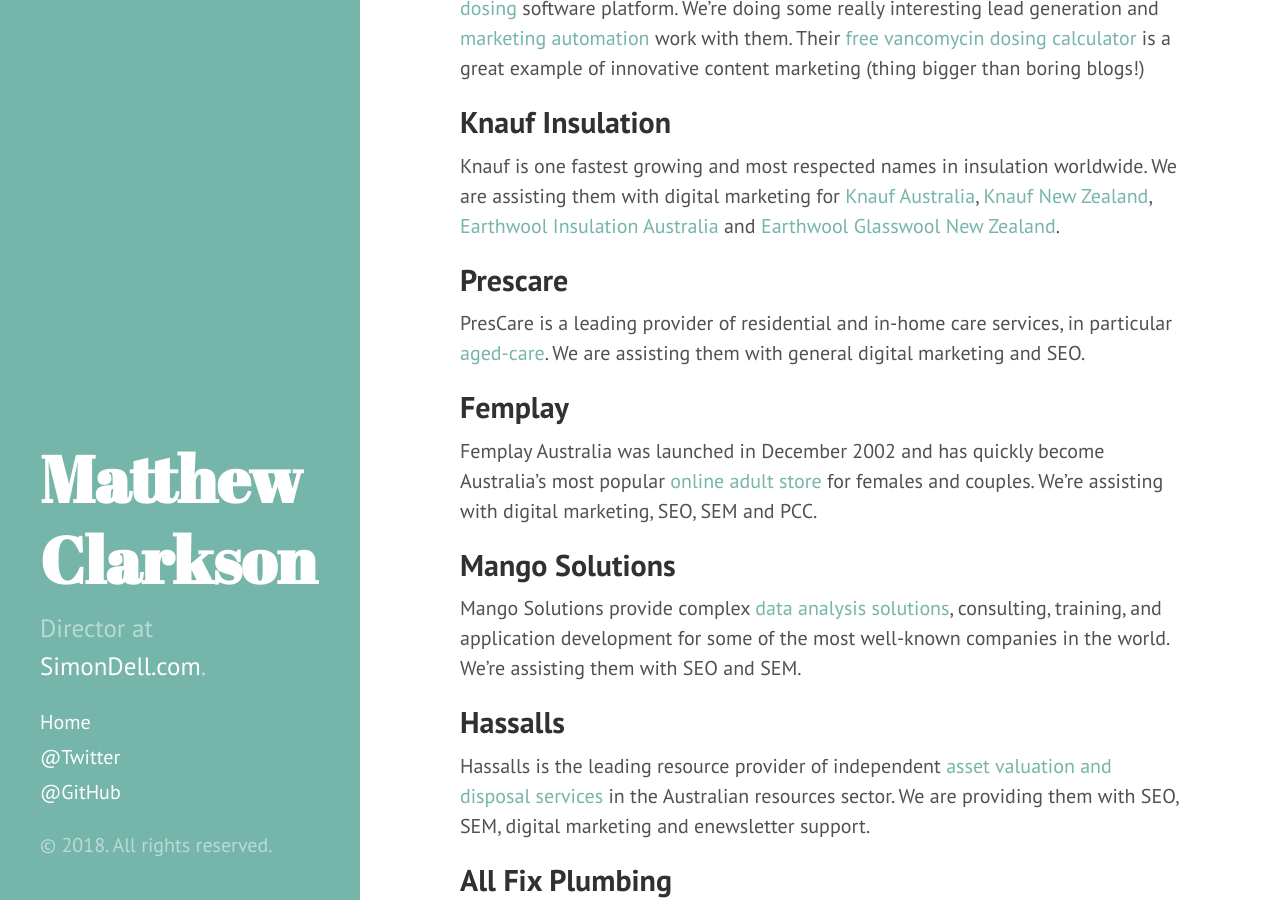
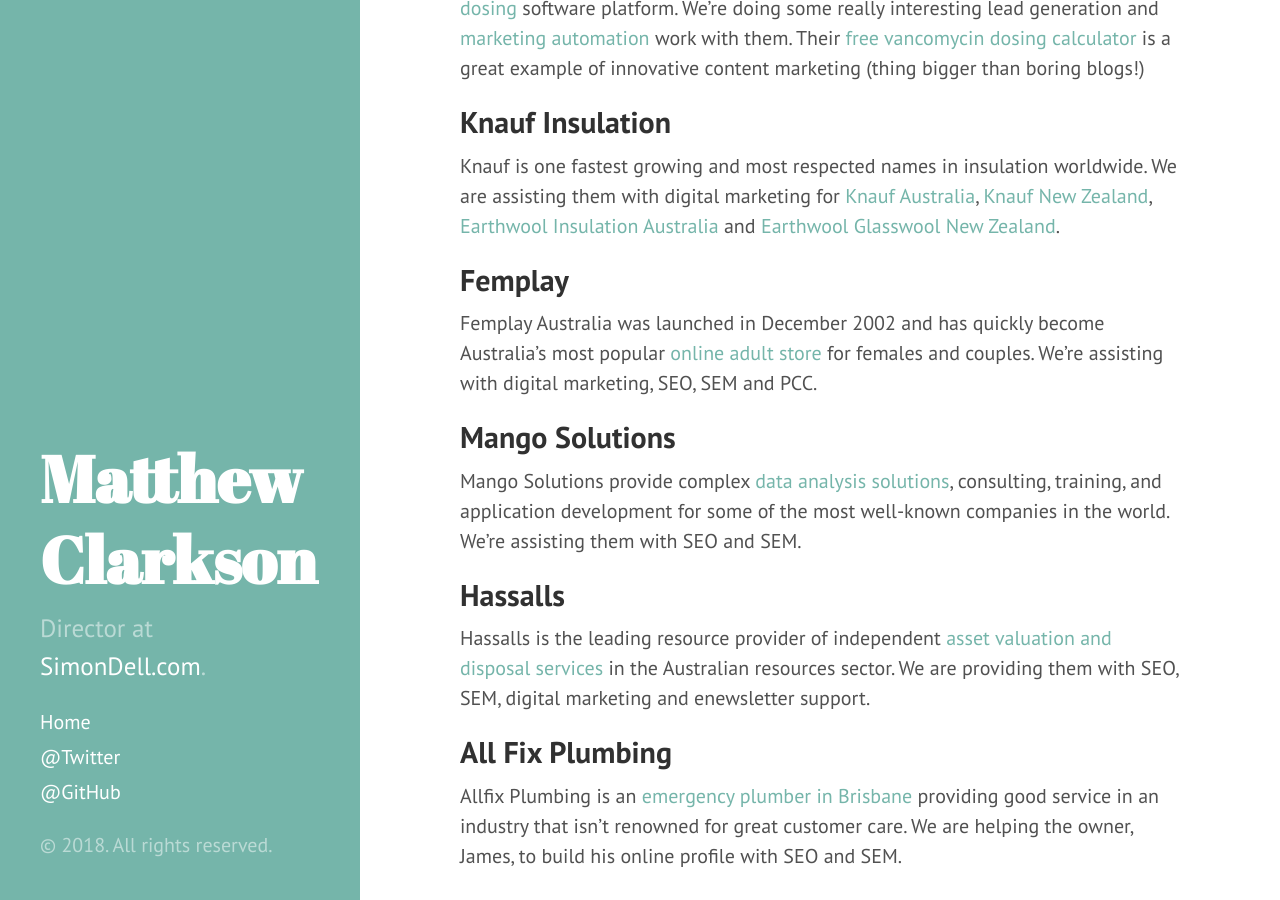
Before and after one commit to mpclarkson/mpclarkson.github.io, a Jekyll site: the page built from _posts/2019-07-05-clients.md, in a window 1280 px wide and 900 px high, scrolled down 802 px. Built offline with Jekyll 4.4.1, drawn with Linux system fonts in a browser that asks for light colours; comment, search, counter and statistics services are not loaded.

Commit message:
updated clients

```diff
--- a/_posts/2019-07-05-clients.md
+++ b/_posts/2019-07-05-clients.md
@@ -25,10 +25,6 @@
 ## Knauf Insulation
 
 Knauf is one fastest growing and most respected names in insulation worldwide. We are assisting them with digital marketing for [Knauf Australia](https://www.knaufinsulation.com.au/), [Knauf New Zealand](https://www.knaufinsulation.co.nz/), [Earthwool Insulation Australia](https://www.earthwool.com.au/) and [Earthwool Glasswool New Zealand](https://www.earthwoolglasswool.co.nz/).
-
-## Prescare
-
-PresCare is a leading provider of residential and in-home care services, in particular [aged-care](https://www.prescare.org.au/). We are assisting them with general digital marketing and SEO.
 
 ## Femplay
 
```
